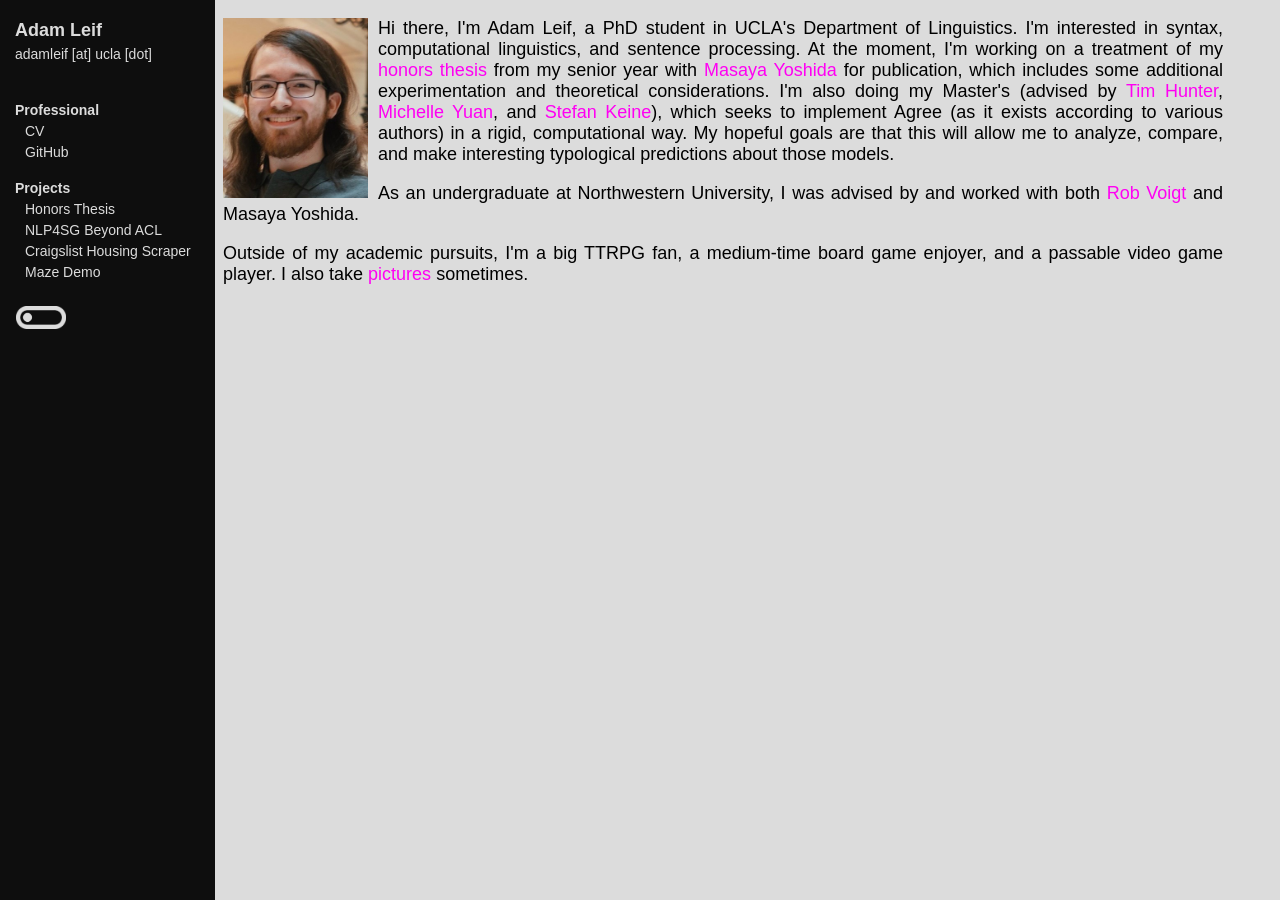
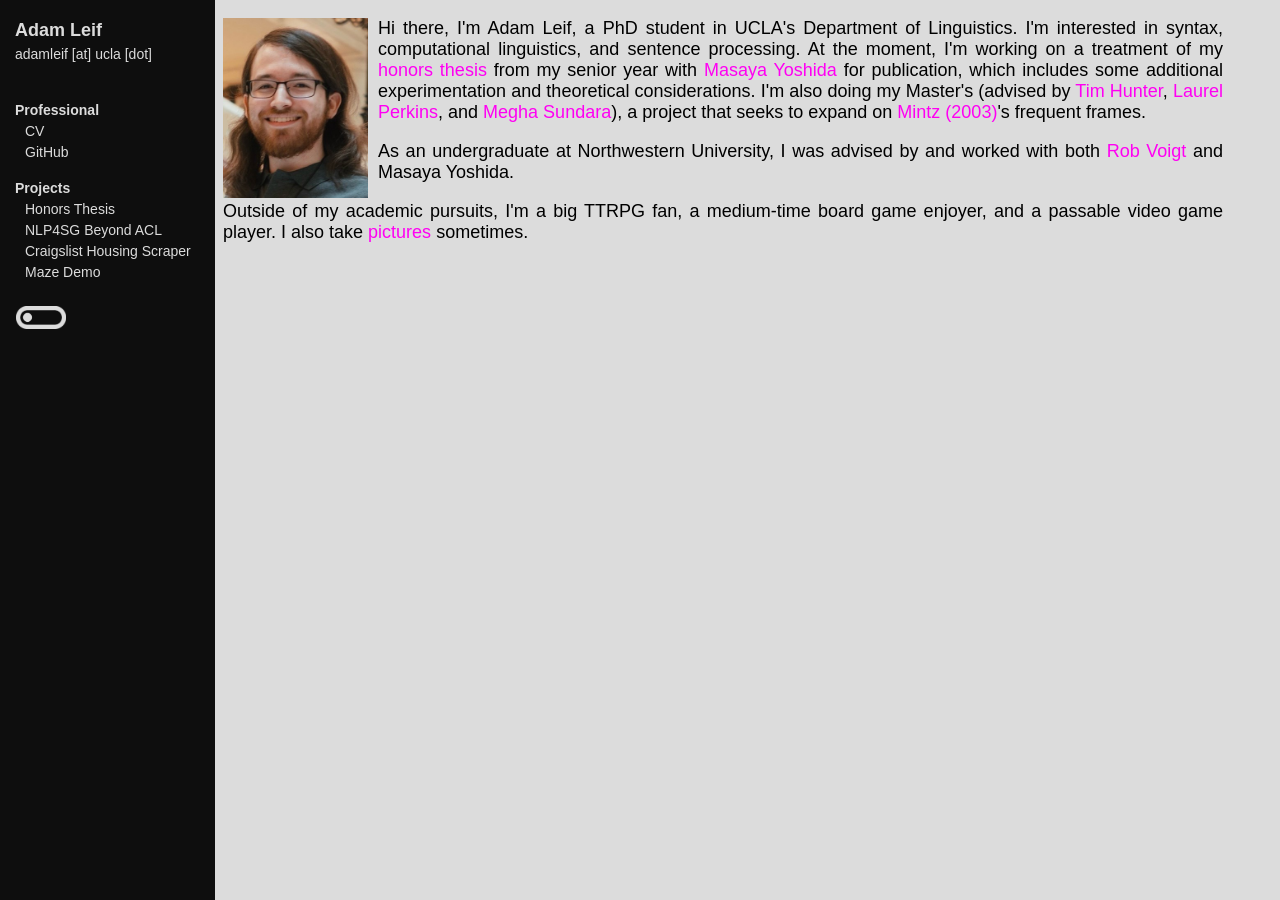
Before and after one commit to adamleif/adamleif.github.io, a Jekyll site: the page built from index.html, in a window 1280 px wide. Built offline with Jekyll 4.4.1, drawn with Linux system fonts in a browser that asks for light colours.

Commit message:
MA update

```diff
--- a/index.html
+++ b/index.html
@@ -11,10 +11,10 @@ title: Adam Leif
   <a href="https://www.icrea.cat/community/icreas/31698/masaya-yoshida/">Masaya Yoshida</a> for
   publication, which includes some additional experimentation and theoretical considerations. I'm
   also doing my Master's (advised by <a href="https://timhunter.humspace.ucla.edu/">Tim Hunter</a>,
-  <a href="https://yuan.humspace.ucla.edu/">Michelle Yuan</a>, and
-  <a href="https://stefankeine.com/">Stefan Keine</a>), which seeks to implement Agree (as it exists
-  according to various authors) in a rigid, computational way. My hopeful goals are that this will
-  allow me to analyze, compare, and make interesting typological predictions about those models.
+  <a href="https://laurelperkins.com/">Laurel Perkins</a>, and
+  <a href="https://linguistics.ucla.edu/person/megha-sundara/">Megha Sundara</a>), a project that
+  seeks to expand on <a href="https://doi.org/10.1016/s0010-0277(03)00140-9">Mintz (2003)</a>'s
+  frequent frames.
 </p>
 <p>
   As an undergraduate at Northwestern University, I was advised by and worked with both
```
